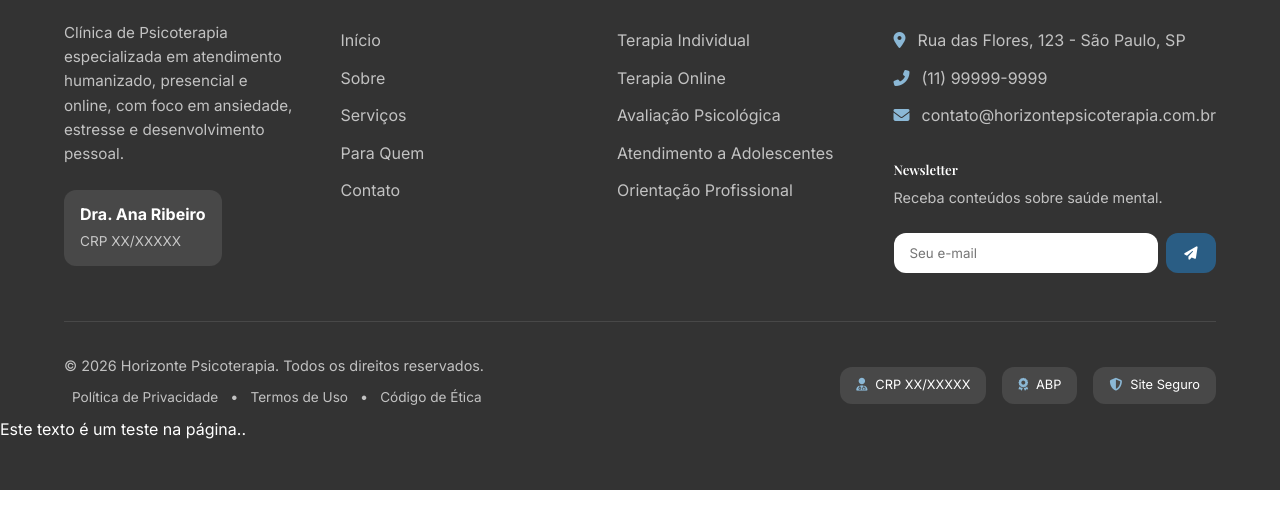
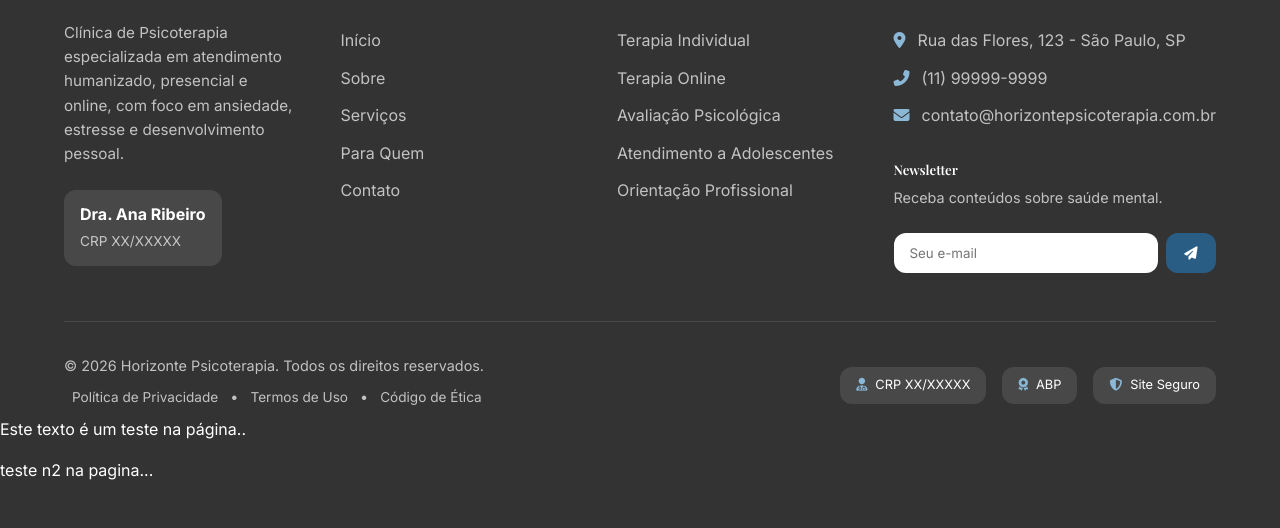
Before and after one commit to ThiagoSPaixao/Horizonte-Psicoterapia, a plain HTML site: page index.html in a window 1280 px wide. Shown: the part 6302-6830 px from the top of the page. Before the commit the page ends 6792 px from the top, so only its background shows below. Drawn offline with nearby package versions, Linux system fonts and the light colour scheme.

Commit message:
comitando para o github nao ficar em branco

```diff
--- a/index.html
+++ b/index.html
@@ -558,6 +558,7 @@
         </div>
 
         <p>Este texto é um teste na página..</p>
+        <p>teste n2 na pagina...</p>
 
         <!-- Floating WhatsApp Button -->
         <a href="https://wa.me/5511999999999" class="float-whatsapp" aria-label="Conversar no WhatsApp" target="_blank">
```
